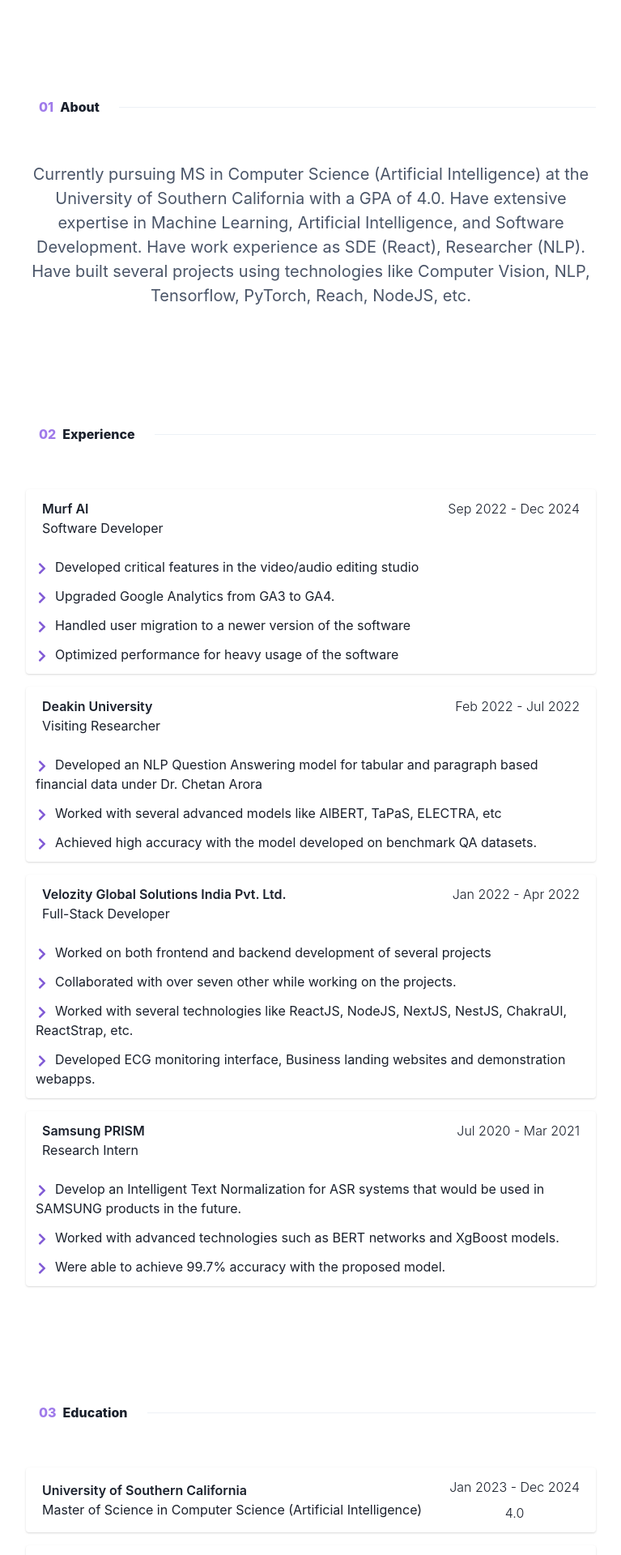
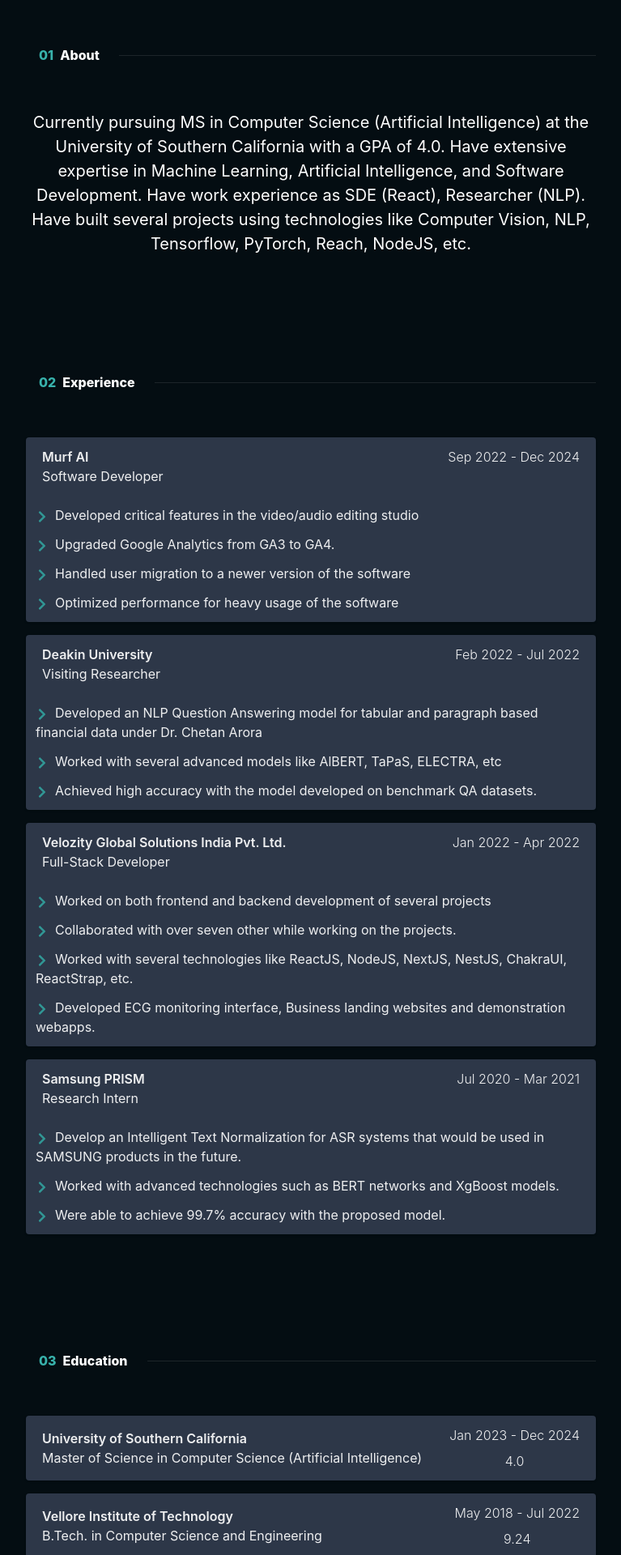
Before and after one commit to MeMihir/portfolio, a React (Create React App) app in the folder v2/: page / in a window 1280 px wide. Shown: the part 760-2680 px from the top of the page at 81% size, without its empty margins (256-1023 px from the left). Built offline with nearby package versions, Linux system fonts and the light colour scheme.

Commit message:
v2: change theme

```diff
--- a/v2/src/App.jsx
+++ b/v2/src/App.jsx
@@ -9,6 +9,7 @@
   CardHeader,
   Center,
   Container,
+  DarkMode,
   Divider,
   Fade,
   Flex,
@@ -38,28 +39,30 @@
   FaPhone,
   FaTwitter,
 } from "react-icons/fa";
-import { COLOR_SCHEME } from './utils'
+import { COLOR_SCHEME } from "./utils";
 
-import DATA from './data.json';
+import DATA from "./data.json";
 
-const { ABOUT, EDUCATION, EXPERIENCE, PROJECTS, CERTIFICATION, RESEARCH } = DATA
+const { ABOUT, EDUCATION, EXPERIENCE, PROJECTS, CERTIFICATION, RESEARCH } =
+  DATA;
 
 const ProfileDisplay = () => {
   // const router = useRouter();
   const toast = useToast();
   const color = COLOR_SCHEME;
 
-  const firstName = "Mihir"
-  const lastName = "Pavuskar"
+  const firstName = "Mihir";
+  const lastName = "Pavuskar";
   const role = "Software Engineer";
-  const email = 'pavuskar@usc.edu'
-  const phone = "+1 (213) 691 9326"
-  const location = "Los Angeles, CA"
-  const { socials, about, programmingLanguages, tools, languages, hobbies } =  ABOUT
-  const experience = EXPERIENCE
-  const education = EDUCATION
-  const certifications = CERTIFICATION
-  const projects = PROJECTS
+  const email = "pavuskar@usc.edu";
+  const phone = "+1 (213) 691 9326";
+  const location = "Los Angeles, CA";
+  const { socials, about, programmingLanguages, tools, languages, hobbies } =
+    ABOUT;
+  const experience = EXPERIENCE;
+  const education = EDUCATION;
+  const certifications = CERTIFICATION;
+  const projects = PROJECTS;
   const [publications, setPublications] = useState([]);
   const [summary, setSummary] = useState("");
   const [skillsCategory, setSkillsCategory] = useState("programmingLanguages");
@@ -125,16 +128,17 @@
             _hover={{
               bg: `${color}.500`,
             }}
-            // onClick={() => {
-            //   scrollBy({ top: window.innerHeight, behavior: "smooth" });
-            // }}
+            onClick={() => {
+              // eslint-disable-next-line no-restricted-globals
+              scrollBy({ top: window.innerHeight, behavior: "smooth" })
+            }}
           >
             {"View Profile"}
           </Button>
           <Box>
             <Icon
               as={Arrow}
-              color={useColorModeValue("gray.800", "gray.300")}
+              color={"gray.300"}
               w={71}
               position={"absolute"}
               right={-71}
@@ -234,7 +238,7 @@
           </HStack>
           <Divider orientation="horizontal" />
         </Stack>
-        <Text color={"gray.600"} fontSize={"xl"} px={4}>
+        <Text color={"white"} fontSize={"xl"} px={4}>
           {about}
         </Text>
       </Stack>
@@ -258,10 +262,10 @@
           </HStack>
           <Divider orientation="horizontal" />
         </Stack>
-        <Stack px={4} spacing={4} color="black">
+        <Stack px={4} spacing={4}>
           {experience.map((exp, index) => (
             <Box bottom key={index}>
-              <Card key={exp.companyName} size="sm">
+              <Card variant='elevated' key={exp.companyName} size="sm" colorScheme="" >
                 <CardHeader>
                   <Flex justifyContent="space-between">
                     <HStack>
@@ -318,10 +322,10 @@
           </HStack>
           <Divider orientation="horizontal" />
         </Stack>
-        <Stack px={4} spacing={4} color="black">
+        <Stack px={4} spacing={4}>
           {education.map((edu, index) => (
             <Box bottom key={index}>
-              <Card key={edu.universityName} size="sm">
+              <Card variant='elevated' key={edu.universityName} size="sm">
                 <CardHeader>
                   <Flex justifyContent="space-between">
                     <HStack>
@@ -368,10 +372,10 @@
           </HStack>
           <Divider orientation="horizontal" />
         </Stack>
-        <Stack px={4} spacing={4} color="black">
+        <Stack px={4} spacing={4}>
           {projects.map((proj, index) => (
             <Box bottom key={index}>
-              <Card key={proj.projectName} size="sm">
+              <Card variant='elevated' key={proj.projectName} size="sm">
                 <CardHeader>
                   <Flex justifyContent="space-between">
                     <HStack>
@@ -428,10 +432,10 @@
           </HStack>
           <Divider orientation="horizontal" />
         </Stack>
-        <Stack px={4} spacing={4} color="black">
+        <Stack px={4} spacing={4}>
           {certifications.map((certs, index) => (
             <Box bottom key={index}>
-              <Card key={certs.certificateName} size="sm">
+              <Card variant='elevated' key={certs.certificateName} size="sm">
                 <CardHeader>
                   <Flex justifyContent="space-between">
                     <HStack>
@@ -486,10 +490,10 @@
           </HStack>
           <Divider orientation="horizontal" />
         </Stack>
-        <Stack px={4} spacing={4} color="black">
+        <Stack px={4} spacing={4}>
           {publications.map((pub, index) => (
             <Box bottom key={index}>
-              <Card key={pub.paperTitle} size="sm">
+              <Card variant='elevated' key={pub.paperTitle} size="sm">
                 <CardHeader>
                   <Flex justifyContent="space-between">
                     <HStack>
@@ -575,7 +579,7 @@
             ))}
           </ButtonGroup>
         </Center>
-        <Stack px={4} spacing={4} color="black">
+        <Stack px={4} spacing={4}>
           {skillsCategory === "programmingLanguages" && (
             <HStack flexWrap="wrap">
               {programmingLanguages.map((language) => (
@@ -643,7 +647,7 @@
           </HStack>
           <Divider orientation="horizontal" />
         </Stack>
-        <Stack px={4} spacing={4} color="black">
+        <Stack px={4} spacing={4}>
           <HStack flexWrap="wrap">
             {hobbies.map((hobby) => (
               <Badge
@@ -679,7 +683,7 @@
           </HStack>
           <Divider orientation="horizontal" />
         </Stack>
-        <Stack px={4} spacing={4} color="black">
+        <Stack px={4} spacing={4}>
           <Textarea readOnly minH={"20rem"} maxH={"20rem"} value={summary} />
         </Stack>
       </Stack>
@@ -688,7 +692,8 @@
 
   return (
     <>
-      <Box p={4} mt={"4rem"}>
+      <DarkMode>
+        <Box p={4} backgroundColor={'#040D12'} color={'white'} >
           {Header}
           {About}
           {Experience}
@@ -699,8 +704,8 @@
           {Skills}
           {Hobbies}
           {Summary}
-
         </Box>
+      </DarkMode>
     </>
   );
 };
--- a/v2/src/utils.js
+++ b/v2/src/utils.js
@@ -1,2 +1,2 @@
 
-export const COLOR_SCHEME = 'purple'
+export const COLOR_SCHEME = 'teal'
```
Lines whose indentation alone changed are shown as unchanged.
